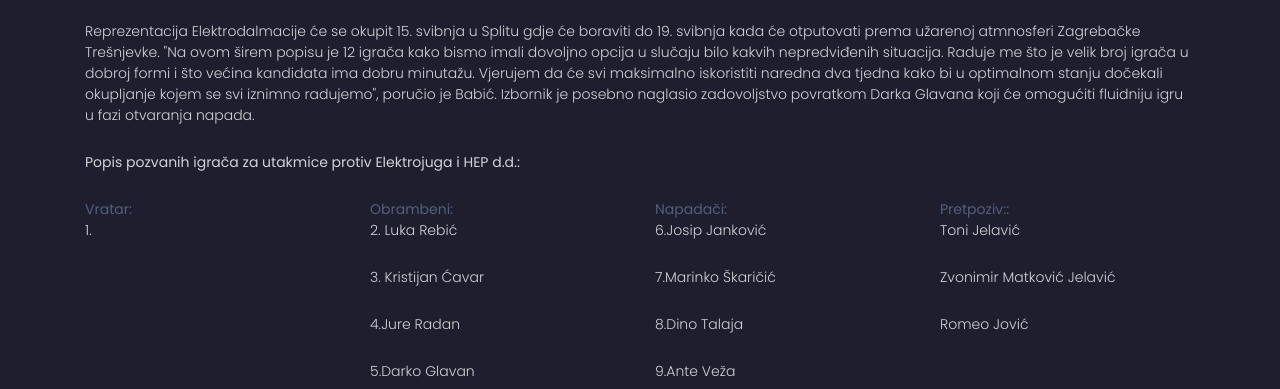
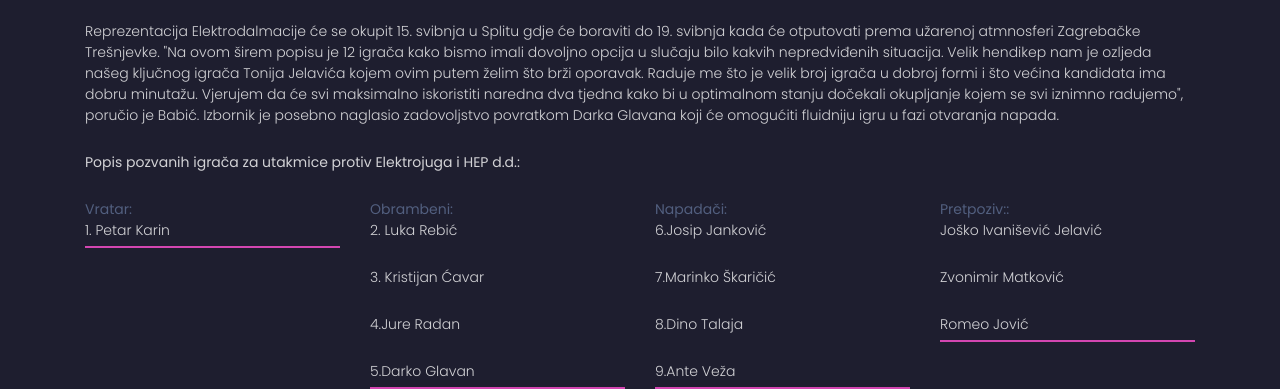
Before and after one commit to RyanC10/emic, a Django app: page /upitnik/hep in a window 1280 px wide. Shown: the part 476-865 px from the top of the page. Run offline with Django 3.2, Linux system fonts and the light colour scheme; some libraries are stand-ins or nearby versions.

Commit message:
Update hep.html

```diff
--- a/biblija/templates/hep.html
+++ b/biblija/templates/hep.html
@@ -62,16 +62,19 @@
    		 <div class="col-sm-12">
 			<p>Reprezentacija Elektrodalmacije će se okupit  15. svibnja u Splitu gdje će boraviti do 19. svibnja
 				kada će otputovati prema užarenoj atmnosferi Zagrebačke Trešnjevke.
-				"Na ovom širem popisu je 12 igrača kako bismo imali dovoljno opcija u slučaju bilo kakvih nepredviđenih situacija. Raduje me što je velik broj igrača u dobroj formi i što većina kandidata ima dobru minutažu. Vjerujem da će svi maksimalno iskoristiti
-				naredna dva tjedna kako bi u optimalnom stanju dočekali okupljanje kojem se svi iznimno radujemo", poručio je Babić. Izbornik je posebno naglasio zadovoljstvo povratkom  Darka Glavana koji će omogućiti fluidniju igru u fazi otvaranja napada.  </p>
+				"Na ovom širem popisu je 12 igrača kako bismo imali dovoljno opcija u slučaju bilo kakvih nepredviđenih situacija.
+				Velik hendikep nam je ozljeda našeg ključnog igrača Tonija Jelavića kojem ovim putem želim što brži oporavak.
+				Raduje me što je velik broj igrača u dobroj formi i što većina kandidata ima dobru minutažu. Vjerujem da će svi maksimalno iskoristiti
+				naredna dva tjedna kako bi u optimalnom stanju dočekali okupljanje kojem se svi iznimno radujemo", poručio je Babić.
+				Izbornik je posebno naglasio zadovoljstvo povratkom Darka Glavana koji će omogućiti fluidniju igru u fazi otvaranja napada.  </p>
 			 <br>
 			 <p><strong>Popis pozvanih igrača za utakmice protiv Elektrojuga i HEP d.d.:</strong></p><br>
 
 			 <div class="row">
-   		 		<div class="col-sm-3">Vratar:<br><p>1. </p></div>
-				 <div class="col-sm-3">Obrambeni:<br><p>2. Luka Rebić</p><br><p>3. Kristijan Ćavar</p><br><p>4.Jure Radan</p><br><p>5.Darko Glavan</p></div>
-				 <div class="col-sm-3">Napadači:<br><p>6.Josip Janković</p><br><p>7.Marinko Škaričić</p><br><p>8.Dino Talaja</p><br><p>9.Ante Veža </p></div>
-				 <div class="col-sm-3">Pretpoziv::<br><p>Toni Jelavić</p><br><p>Zvonimir Matković Jelavić</p><br><p>Romeo Jović</p></div>
+   		 		<div class="col-sm-3">Vratar:<br><p>1. Petar Karin </p><hr></div>
+				 <div class="col-sm-3">Obrambeni:<br><p>2. Luka Rebić</p><br><p>3. Kristijan Ćavar</p><br><p>4.Jure Radan</p><br><p>5.Darko Glavan</p><hr></div>
+				 <div class="col-sm-3">Napadači:<br><p>6.Josip Janković</p><br><p>7.Marinko Škaričić</p><br><p>8.Dino Talaja</p><br><p>9.Ante Veža </p><hr></div>
+				 <div class="col-sm-3">Pretpoziv::<br><p>Joško Ivanišević Jelavić</p><br><p>Zvonimir Matković </p><br><p>Romeo Jović</p><hr></div>
 				 </div>
 
 	    	 </div>
```
